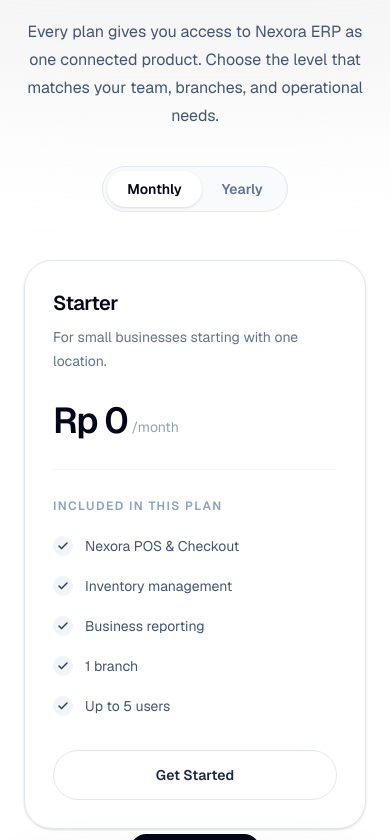
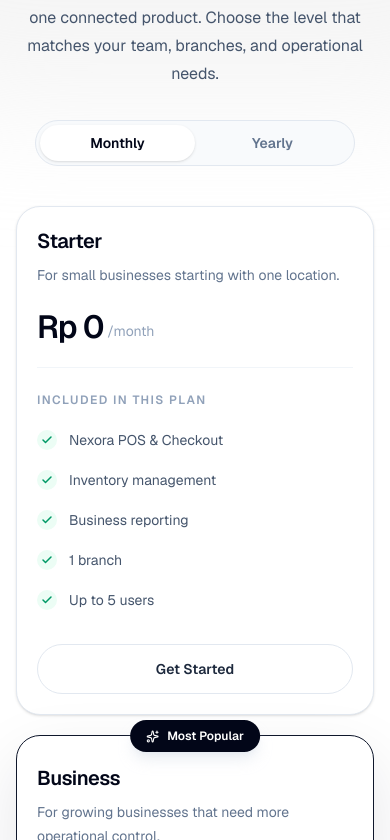
Before and after one commit to faalvaro/nexora-erp, a Next.js app: page / in a window 390 px wide. Shown: the part 8604-9444 px from the top of the page. Built offline with nearby package versions, Linux system fonts and the light colour scheme; no server answers.

Commit message:
Improve pricing responsiveness

```diff
--- a/components/landing/pricing.tsx
+++ b/components/landing/pricing.tsx
@@ -72,19 +72,19 @@
   return (
     <section
       id="pricing"
-      className="scroll-mt-20 relative overflow-hidden bg-white py-24"
+      className="scroll-mt-20 relative overflow-hidden bg-white py-16 sm:py-20 lg:py-24"
     >
       {/* Background */}
       <div className="absolute left-1/2 top-0 h-[360px] w-[760px] -translate-x-1/2 rounded-full bg-neutral-200/40 blur-3xl" />
 
-      <div className="relative mx-auto max-w-7xl px-6 lg:px-8">
+      <div className="relative mx-auto max-w-7xl px-4 sm:px-6 lg:px-8">
         {/* Heading */}
         <div className="mx-auto max-w-3xl text-center">
           <p className="text-sm font-semibold uppercase tracking-[0.16em] text-slate-500">
             {t("eyebrow")}
           </p>
 
-          <h2 className="mt-4 text-4xl font-semibold tracking-[-0.04em] text-slate-950 sm:text-5xl">
+          <h2 className="mt-4 text-[34px] font-semibold leading-[1.08] tracking-[-0.04em] text-slate-950 sm:text-5xl">
             {t("title")}
           </h2>
 
@@ -94,12 +94,12 @@
         </div>
 
         {/* Billing Toggle */}
-        <div className="mt-9 flex justify-center">
-          <div className="inline-flex rounded-full border border-slate-200 bg-slate-50 p-1">
+        <div className="mt-8 flex justify-center sm:mt-9">
+          <div className="flex w-full max-w-[320px] rounded-full border border-slate-200 bg-slate-50 p-1 sm:w-auto">
             <button
               type="button"
               onClick={() => setBilling("monthly")}
-              className={`rounded-full px-5 py-2 text-sm font-semibold transition-all ${
+              className={`flex-1 rounded-full px-4 py-2 text-sm font-semibold transition-all sm:flex-none sm:px-5 ${
                 billing === "monthly"
                   ? "bg-white text-slate-950 shadow-sm"
                   : "text-slate-500 hover:text-slate-800"
@@ -111,7 +111,7 @@
             <button
               type="button"
               onClick={() => setBilling("yearly")}
-              className={`rounded-full px-5 py-2 text-sm font-semibold transition-all ${
+              className={`flex-1 rounded-full px-4 py-2 text-sm font-semibold transition-all sm:flex-none sm:px-5 ${
                 billing === "yearly"
                   ? "bg-white text-slate-950 shadow-sm"
                   : "text-slate-500 hover:text-slate-800"
@@ -123,11 +123,15 @@
         </div>
 
         {/* Plans */}
-        <div className="mt-12 grid gap-5 lg:grid-cols-3 lg:items-stretch">
+        <div className="mt-10 grid gap-5 sm:mt-12 md:grid-cols-2 lg:grid-cols-3 lg:items-stretch">
           {plans.map((plan) => (
             <article
               key={plan.key}
-              className={`relative flex h-full flex-col rounded-[28px] border bg-white p-7 transition-all duration-300 sm:p-8 ${
+              className={`relative flex h-full min-w-0 flex-col rounded-[24px] border bg-white p-5 transition-all duration-300 sm:rounded-[28px] sm:p-7 lg:p-8 ${
+                plan.key === "custom"
+                  ? "md:col-span-2 lg:col-span-1"
+                  : ""
+              } ${
                 plan.featured
                   ? "border-slate-900 shadow-[0_24px_65px_rgba(15,23,42,0.10)]"
                   : "border-slate-200 shadow-sm hover:-translate-y-1 hover:shadow-lg"
@@ -135,7 +139,7 @@
             >
               {/* Popular */}
               {plan.featured && (
-                <div className="absolute -top-4 left-1/2 -translate-x-1/2">
+                <div className="absolute -top-4 left-1/2 -translate-x-1/2 whitespace-nowrap">
                   <div className="flex items-center gap-2 rounded-full bg-slate-950 px-4 py-2 text-xs font-semibold text-white shadow-lg shadow-slate-300/40">
                     <Sparkles size={13} />
                     {t("mostPopular")}
@@ -149,13 +153,13 @@
                   {t(`plans.${plan.key}.name`)}
                 </h3>
 
-                <p className="mt-2 min-h-[48px] text-sm leading-6 text-slate-500">
+                <p className="mt-2 text-sm leading-6 text-slate-500 sm:min-h-[48px]">
                   {t(`plans.${plan.key}.description`)}
                 </p>
 
                 {/* Price */}
-                <div className="mt-7 flex items-end gap-1">
-                  <span className="text-4xl font-semibold tracking-[-0.04em] text-slate-950">
+                <div className="mt-6 flex flex-wrap items-end gap-x-1 gap-y-1 sm:mt-7">
+                  <span className="break-words text-[32px] font-semibold leading-none tracking-[-0.04em] text-slate-950 sm:text-4xl">
                     {plan.hasCustomPrice
                       ? t("plans.custom.priceLabel")
                       : billing === "monthly"
@@ -164,7 +168,7 @@
                   </span>
 
                   {!plan.hasCustomPrice && (
-                    <span className="pb-1 text-sm text-slate-400">
+                    <span className="pb-0.5 text-sm text-slate-400 sm:pb-1">
                       /
                       {billing === "monthly"
                         ? t("monthSuffix")
@@ -174,7 +178,7 @@
                 </div>
               </div>
 
-              <div className="my-7 h-px bg-slate-100" />
+              <div className="my-6 h-px bg-slate-100 sm:my-7" />
 
               {/* Feature label */}
               <p className="mb-5 text-xs font-semibold uppercase tracking-[0.12em] text-slate-400">
@@ -188,8 +192,11 @@
                     key={featureKey}
                     className="flex items-start gap-3"
                   >
-                    <div className="mt-0.5 flex size-5 shrink-0 items-center justify-center rounded-full bg-slate-100 text-slate-700">
-                      <Check size={12} strokeWidth={3} />
+                    <div className="mt-0.5 flex size-5 shrink-0 items-center justify-center rounded-full bg-emerald-50 text-emerald-600">
+                      <Check
+                        size={12}
+                        strokeWidth={3}
+                      />
                     </div>
 
                     <p className="text-sm leading-6 text-slate-600">
@@ -204,20 +211,24 @@
               {/* CTA */}
               <button
                 type="button"
-                className={`mt-8 w-full rounded-full px-5 py-3.5 text-sm font-semibold transition-all duration-200 lg:mt-auto ${
-                  plan.featured
-                    ? "bg-slate-950 text-white shadow-lg shadow-slate-300/40 hover:bg-slate-800"
-                    : "border border-slate-200 bg-white text-slate-800 hover:border-slate-300 hover:text-slate-950"
-                }`}
+                className={`mt-auto pt-8`}
               >
-                {t(`plans.${plan.key}.button`)}
+                <span
+                  className={`flex w-full items-center justify-center rounded-full px-5 py-3.5 text-sm font-semibold transition-all duration-200 ${
+                    plan.featured
+                      ? "bg-slate-950 text-white shadow-lg shadow-slate-300/40 hover:bg-slate-800"
+                      : "border border-slate-200 bg-white text-slate-800 hover:border-slate-300 hover:text-slate-950"
+                  }`}
+                >
+                  {t(`plans.${plan.key}.button`)}
+                </span>
               </button>
             </article>
           ))}
         </div>
 
         {/* Note */}
-        <p className="mx-auto mt-8 max-w-2xl text-center text-xs leading-5 text-slate-400">
+        <p className="mx-auto mt-8 max-w-2xl px-2 text-center text-xs leading-5 text-slate-400">
           {t("note")}
         </p>
       </div>
```
